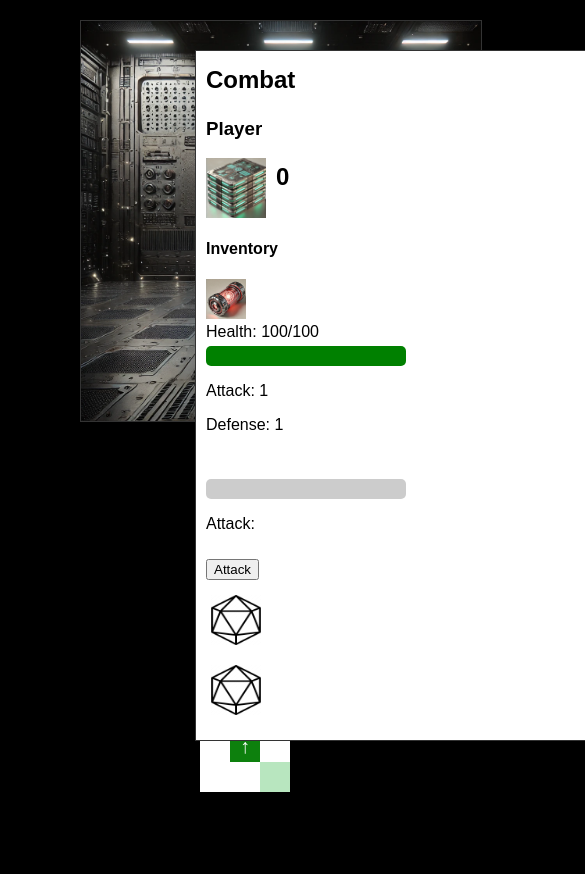
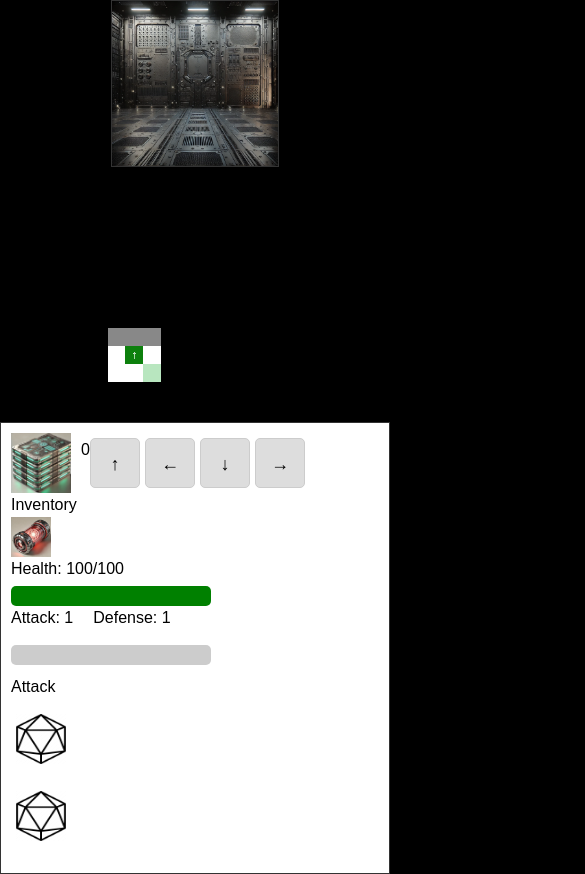
Before and after one commit to Imayeti/Imayeti.github.io, a plain HTML site: page index.html in a window 390 px wide. Shown: the top 874 px of the page, 585 px wide, since content can reach past the window. Before the commit the page ends 852 px from the top, so only its background shows below. Drawn offline with nearby package versions, Linux system fonts and the light colour scheme.

Commit message:
mobile styles and arrows

```diff
--- a/index.html
+++ b/index.html
@@ -1,6 +1,5 @@
 <!-- there is a bug on enemy death where i get stuck and cant move. also the merchant should be buyable by looking at him not
-by stepping on him
-or else fix view of him. Give hime random wears that can be bought -->
+by stepping on him or else fix view of him. Give hime random wears that can be bought -->
 
 <!DOCTYPE html>
 <html lang="en">
@@ -8,10 +7,9 @@ or else fix view of him. Give hime random wears that can be bought -->
   <meta charset="UTF-8" />
   <meta name="viewport" content="width=device-width, initial-scale=1.0"/>
   <link href="style.css" rel="stylesheet">
+  <script src="https://cdn.tailwindcss.com"></script>
 
   <title>Voidbreaker</title>
-
-
 </head>
 
 <body>
@@ -24,8 +22,10 @@ or else fix view of him. Give hime random wears that can be bought -->
     </div>
   </div>
 
+  <div class="grid grid-cols-1 sm:grid-cols-2 gap-4">
+    <div>
       <!-- Environment preview section -->
-  <div id="environment-container">
+      <div id="environment-container" class="">
         <img
           id="environment-image"
           src="images/rooms/hallway-level-one-1.jpg"
@@ -33,28 +33,32 @@ or else fix view of him. Give hime random wears that can be bought -->
         >
       </div>
 
-  <div class="container">
       <!-- Main Game Canvas -->
       <canvas
         id="dungeon-canvas"
         width="400"
         height="400"
       ></canvas>
+    </div>
 
     <!-- Combat Interface -->
     <div id="combat-section">
-      <h2>Combat</h2>
       <div class="stats-container">
         <div>
-          <h3>Player</h3>
-
-          <div style="display: flex;">
+          <div class="flex">
             <img
               src="images/items/credits.jpg"
               alt="Player"
               style="width: 60px;">
 
             <h2 style="margin-left: 10px" id="player-credits"></h2>
+
+            <div class="container">
+              <div class="arrow-button up" data-key="ArrowUp">↑</div>
+              <div class="arrow-button left" data-key="ArrowLeft">←</div>
+              <div class="arrow-button down" data-key="ArrowDown">↓</div>
+              <div class="arrow-button right" data-key="ArrowRight">→</div>
+            </div>
           </div>
 
           <h4>Inventory</h4>
@@ -68,8 +72,11 @@ or else fix view of him. Give hime random wears that can be bought -->
               class="health-fill">
             </div>
           </div>
+          <div class="flex">
             <p>Attack: <span id="player-attack-value"></span></p>
-          <p>Defense: <span id="player-defense-value"></span></p>
+            <p class="ml-5">Defense: <span id="player-defense-value"></span></p>
+          </div>
+
         </div>
       </div>
 
@@ -84,7 +91,7 @@ or else fix view of him. Give hime random wears that can be bought -->
               class="health-fill">
             </div>
           </div>
-          <p>Attack: <span id="enemy-attack-value"></span></p>
+          <!-- <p>Attack: <span id="enemy-attack-value"></span></p> -->
         </div>
       </div>
 
@@ -114,16 +121,9 @@ or else fix view of him. Give hime random wears that can be bought -->
         <div id="notification-message"></div>
       </div>
     </div>
-
-    <!-- Loot container -->
-    <div>
-      <div
-        id="player-loot"
-        class="loot-container flex items-center mt-2">
-        Loot items will be rendered here
   </div>
 </div>
-  </div>
+
 
   <script type="module" src="main.js"></script>
 </body>
--- a/main.js
+++ b/main.js
@@ -1,4 +1,3 @@
-// main.js
 import {
     playerAttackButton,
     playerDiceElement,
@@ -12,7 +11,7 @@ import {
     span,
 } from './dom-elements.js';
 import { store } from './store.js';
-import { Monster, Player } from './classes.js';
+import { Player } from './classes.js';
 import { chance, randomBetween, randomId } from './utilities.js';
 import { canMoveToTile, discoverSurroundingTiles, gameLoop } from './movement.js';
 import { generateAndLoadNextLevelRoom, placeMerchantInCurrentRoom } from './dungeon.js';
@@ -24,12 +23,30 @@ import {
   removeDefeatedEnemies,
   processEnemyTurn
 } from './combat.js';
-import { TILE_SIZE, ENEMY_SIZE } from './constants.js';
 import { checkForPlayerEnemyOverlap } from './combat.js';
-import { createMerchant } from './merchant.js';
 
+// Function to simulate keyboard events
+function simulateKeyPress(key) {
+    const event = new KeyboardEvent('keydown', { key });
+    document.dispatchEvent(event);
+}
 
+// Add event listeners to buttons
+const buttons = document.querySelectorAll('.arrow-button');
+buttons.forEach(button => {
+    button.addEventListener('click', () => {
+        const key = button.getAttribute('data-key');
+        simulateKeyPress(key);
+    });
+});
 
+// Example: Listen for simulated arrow key presses
+document.addEventListener('keydown', (event) => {
+    if (['ArrowUp', 'ArrowDown', 'ArrowLeft', 'ArrowRight'].includes(event.key)) {
+    }
+});
+
+//MODAL
 // When the user clicks the button, open the modal
 btn.onclick = function() {
   modal.style.display = "block";
--- a/style.css
+++ b/style.css
@@ -13,17 +13,23 @@ body {
 /* Environment preview container */
 #environment-container {
     text-align: left;
-    margin-bottom: 10px;
+    margin: 0 auto;
     display: flex;
+    width: calc(200px + 10vw);
 }
 
 /* Environment preview image */
 #environment-image {
-    width: 400px;
-    margin-left: 60px;
+    width: 70%;
+    max-width: 400px;
+    margin: 0 auto;
     border: 1px solid #333;
     object-fit: cover;
-    margin-right: 20px;
+}
+
+#dungeon-canvas {
+    width: calc(200px + 10vw);
+    height: calc(200px + 10vw);
 }
 
 /* Main game canvas */
@@ -37,12 +43,8 @@ body {
 #combat-section {
     border: 1px solid #333;
     padding: 10px;
-    width: 600px;
     background: #fff;
     display: block;
-    position: absolute;
-    left: 50%;
-    top: 50px;
 }
 
 #combat-section h2 {
@@ -146,3 +148,22 @@ body {
 .store-btn {
     display: none;
 }
+
+ /* Arrows */
+
+.arrow-button {
+    width: 50px;
+    height: 50px;
+    margin: 5px;
+    font-size: 18px;
+    text-align: center;
+    line-height: 50px;
+    background-color: #ddd;
+    border: 1px solid #ccc;
+    border-radius: 5px;
+    cursor: pointer;
+  }
+  .up, .down {
+    margin-left: auto;
+    margin-right: auto;
+  }
```
Lines whose indentation alone changed are shown as unchanged.
